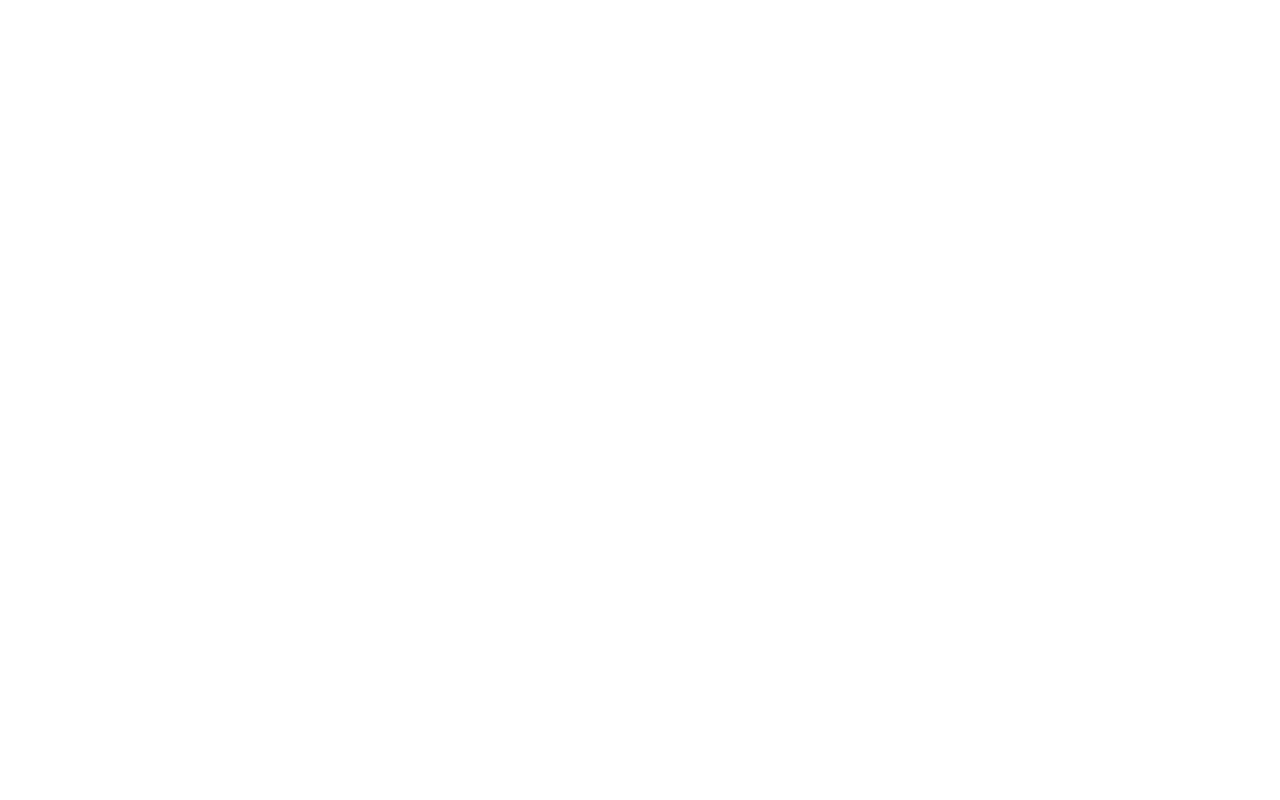
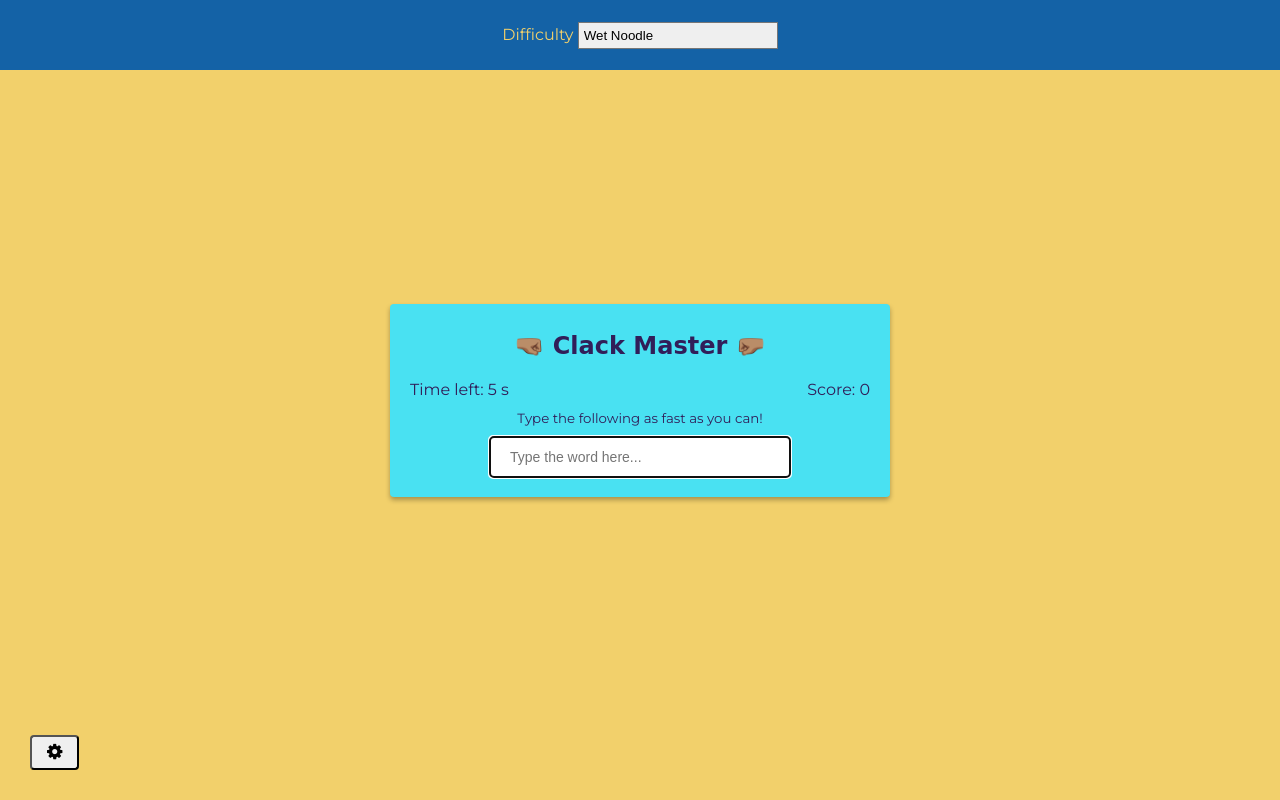
Before and after one commit to unsubstantiated-Script/clack-master, a plain HTML site: page index.html in a window 1280 px wide. Drawn offline with Linux system fonts and the light colour scheme; no server answers; a web font is replaced by a local one.

Commit message:
game mostly done with js

```diff
--- a/index.html
+++ b/index.html
@@ -2,15 +2,46 @@
 <html lang="en">
 
 <head>
-    <meta charset="UTF-8">
-    <meta name="viewport" content="width=device-width, initial-scale=1.0">
-    <link rel="stylesheet" href="style.css">
-    <title>Form Validator</title>
+  <meta charset="UTF-8" />
+  <meta name="viewport" content="width=device-width, initial-scale=1.0" />
+  <link rel="stylesheet" href="https://stackpath.bootstrapcdn.com/font-awesome/4.7.0/css/font-awesome.min.css"
+    integrity="sha384-wvfXpqpZZVQGK6TAh5PVlGOfQNHSoD2xbE+QkPxCAFlNEevoEH3Sl0sibVcOQVnN" crossorigin="anonymous" />
+  <link rel="stylesheet" href="style.css" />
+  <title>Clack Master</title>
 </head>
 
 <body>
+  <button id="settings-btn" class="settings-btn">
+    <i class="fa fa-cog"></i>
+  </button>
 
-    <script src="script.js"></script>
+  <div class="settings" id="settings">
+    <form id="settings-form">
+      <div>
+        <label for="difficulty">Difficulty</label>
+        <select id="difficulty">
+          <option value="easy">Wet Noodle</option>
+          <option value="medium">Al Dente</option>
+          <option value="hard">Cronchy!</option>
+        </select>
+      </div>
+    </form>
+  </div>
+  <div class="container">
+    <h2>🤜🏽 Clack Master 🤛🏽</h2>
+    <small>Type the following as fast as you can!</small>
+
+    <h1 id="word"></h1>
+    <input type="text" id="text" autocomplete="off" placeholder="Type the word here..." />
+
+    <p class="time-container">Time left: <span id="time">10s</span></p>
+
+    <p class="score-container">Score: <span id="score">0</span></p>
+
+    <div id="end-game-container" class="end-game-container"></div>
+  </div>
+
+  <script src="script.js"></script>
 </body>
 
 </html>
--- a/script.js
+++ b/script.js
@@ -0,0 +1,79 @@
+const word = document.getElementById('word');
+const text = document.getElementById('text');
+const scoreEl = document.getElementById('score');
+const timeEl = document.getElementById('time');
+const endgameEl = document.getElementById('end-game-container');
+const settingsBtn = document.getElementById('settings-btn');
+const settings = document.getElementById('settings');
+const settingsForm = document.getElementById('settings-form');
+const difficultySelect = document.getElementById('difficulty');
+
+let randomWord;
+
+let score = 0;
+
+let time = 10;
+
+//Focus on text on start...
+text.focus();
+
+const timeInterval = setInterval(updateTime, 1000);
+
+
+
+async function getWord(werd) {
+    const res = await fetch(`https://random-word-api.herokuapp.com/word?number=1&swear=1`);
+    const data = await res.json();
+    werd = data.toString()
+    return werd
+}
+
+async function addWordToDOM() {
+    randomWord = await getWord();
+    word.innerHTML = randomWord;
+}
+
+function updateScore() {
+    score++;
+    scoreEl.innerHTML = score;
+}
+
+function updateTime() {
+    time--;
+    timeEl.innerHTML = time + ' s';
+
+    if (time === 0) {
+        clearInterval(timeInterval);
+
+        gameOver();
+    }
+}
+
+function gameOver() {
+    endgameEl.innerHTML = `
+    <h1>Time ran out</h1>
+    <p>Your final score is ${score}</p>
+    <button onclick="location.reload()">Restart</button>
+    `;
+
+    endgameEl.style.display = "flex";
+}
+
+
+addWordToDOM();
+
+text.addEventListener('input', e => {
+    const insertedText = e.target.value;
+
+
+    if (insertedText === randomWord) {
+        addWordToDOM();
+        updateScore();
+
+        e.target.value = '';
+
+        time += 5;
+        updateTime();
+    }
+
+})
--- a/style.css
+++ b/style.css
@@ -0,0 +1,143 @@
+@import url('https://fonts.googleapis.com/css2?family=Baloo+Tamma+2:wght@700&family=Montserrat&display=swap');
+
+:root {
+    --first-color: #F2D06B;
+    --second-color: #49E1F2;
+    --third-color: #2EBBF2;
+    --fourth-color: #1462A6;
+    --fifth-color: #311E59;
+}
+
+* {
+    box-sizing: border-box;
+}
+
+body {
+    background: var(--first-color);
+    color: var(--fifth-color);
+    font-family: 'Montserrat', sans-serif;
+    display: flex;
+    align-items: center;
+    justify-content: center;
+    min-height: 100vh;
+    margin: 0;
+}
+
+h1,
+h2 {
+    font-family: 'Baloo Tamma 2', cursive;
+}
+
+button {
+    cursor: pointer;
+    font-size: 18px;
+    border-radius: 4px;
+    padding: 5px 15px;
+}
+
+select {
+    width: 200px;
+    padding: 5px;
+    appearance: none;
+    -webkit-appearance: none;
+    -moz-appearance: none;
+    border-radius: 0;
+}
+
+select:focus,
+button:focus {
+    outline: 0;
+}
+
+.settings-btn {
+    position: absolute;
+    bottom: 30px;
+    left: 30px;
+}
+
+.settings {
+    position: absolute;
+    top: 0;
+    left: 0;
+    width: 100%;
+    background-color: var(--fourth-color);
+    color: var(--first-color);
+    height: 70px;
+    display: flex;
+    align-items: center;
+    justify-content: center;
+    transform: translateY(0);
+    transition: transform 0.3s ease-in-out;
+}
+
+.settings.hide {
+    transform: translateY(-100%);
+}
+
+.container {
+    background: var(--second-color);
+    padding: 20px;
+    border-radius: 4px;
+    box-shadow: 0 3px 5px rgba(0, 0, 0, 0.3);
+    position: relative;
+    text-align: center;
+    width: 500px;
+}
+
+h2 {
+    padding: 8px;
+    margin: 0 0 40px;
+}
+
+h1 {
+    margin: 0;
+}
+
+input {
+    border: 0;
+    border-radius: 4px;
+    font-size: 14px;
+    width: 300px;
+    padding: 12px 20px;
+    margin-top: 10px;
+}
+
+.score-container {
+    position: absolute;
+    top: 60px;
+    right: 20px;
+}
+
+.time-container {
+    position: absolute;
+    top: 60px;
+    left: 20px;
+}
+
+.end-game-container {
+    background: inherit;
+    display: none;
+    align-items: center;
+    justify-content: center;
+    flex-direction: column;
+    position: absolute;
+    top: 0;
+    left: 0;
+    width: 100%;
+    height: 100%;
+    z-index: 1;
+}
+
+
+
+
+
+@media (max-width: 500px) {
+    .container {
+        width: 300px;
+    }
+
+    input {
+        width: 250px;
+    }
+}
```
